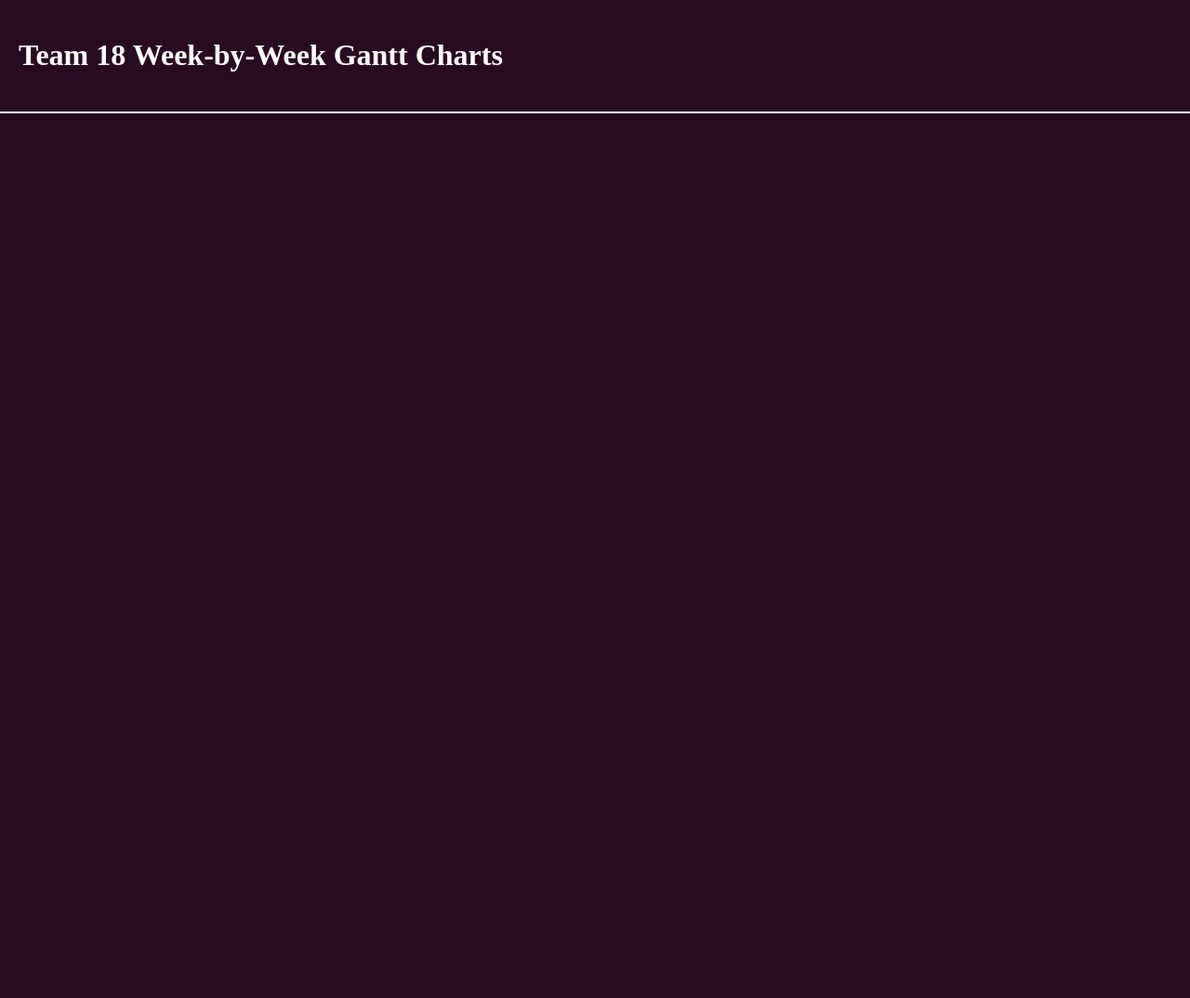
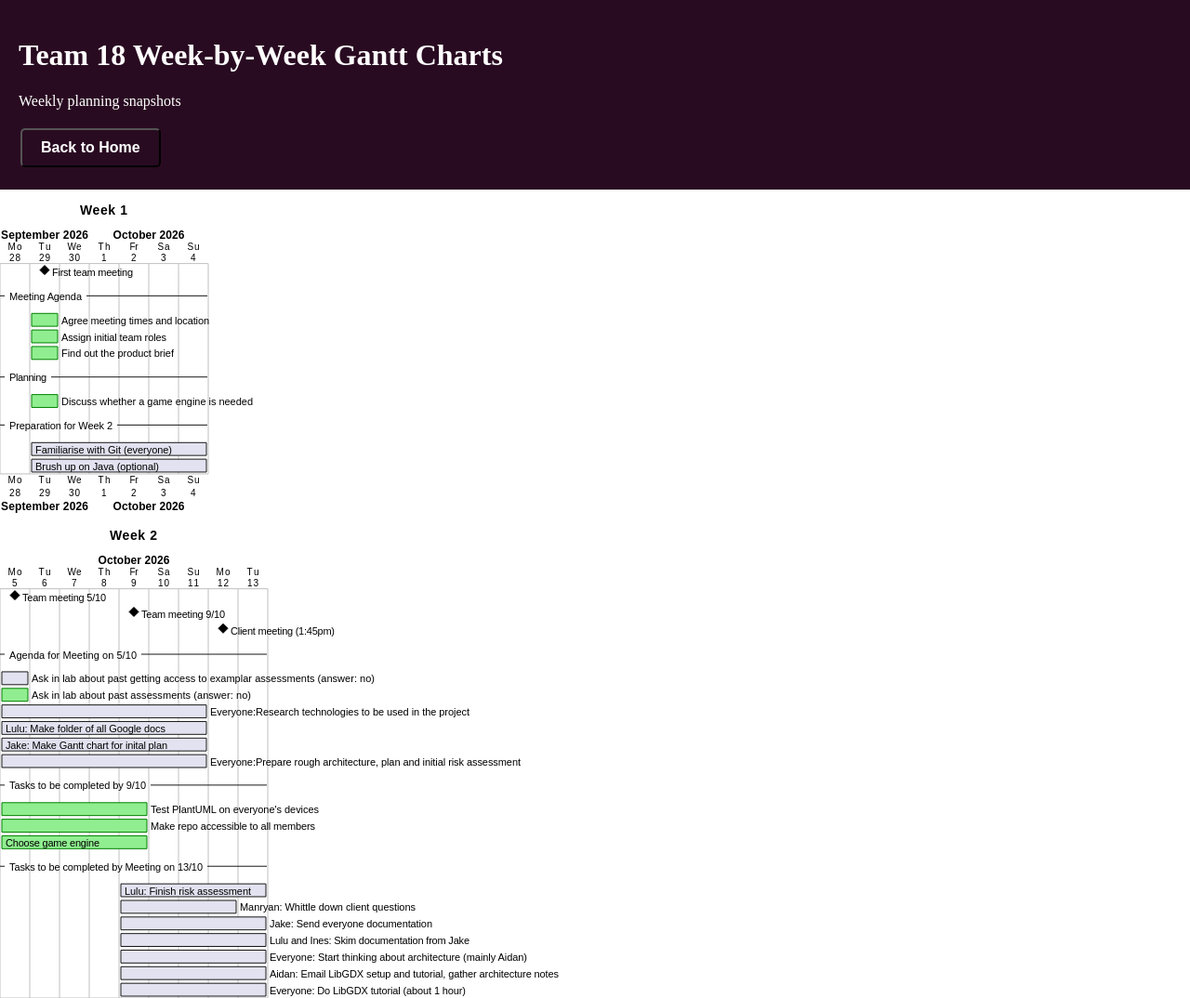
Before and after one commit to tpwoolley/team18-eng-1-website, a plain HTML site: page gantt-charts.html in a window 1280 px wide. Shown: the top 1074 px of the page at 93% size. Before the commit the page ends 800 px from the top, so only its background shows below. Drawn offline with Linux system fonts and the light colour scheme.

Commit message:
added weekly snapshots

```diff
--- a/gantt-charts.html
+++ b/gantt-charts.html
@@ -1,13 +1,23 @@
 <!DOCTYPE html>
+<html lang="en">
 <head>
     <meta charset="UTF-8">
     <meta name="viewport" content="width=device-width, initial-scale=1.0">
     <title>Team 18 Gantt Charts</title>
     <link rel="stylesheet" type="text/css" href="style.css">
 </head>
-<body>
+<body class="gantt-page">
     <header>
         <h1>Team 18 Week-by-Week Gantt Charts</h1>
+        <p>Weekly planning snapshots</p>
+        <button class="button" onclick="window.location.href='index.html'">Back to Home</button><br>
     </header>
 
+    <img src="Weekly%20Snapshots/Week%201.svg" alt="Gantt chart for week 1"><br>
+    <img src="Weekly%20Snapshots/Week%202.svg" alt="Gantt chart for week 2"><br>
+    <img src="Weekly%20Snapshots/Week%203.svg" alt="Gantt chart for week 3"><br>
+    <img src="Weekly%20Snapshots/Week%204.svg" alt="Gantt chart for week 4"><br>
+    <img src="Weekly%20Snapshots/Week%205.svg" alt="Gantt chart for weeks 5 and 6"><br>
+    <img src="Weekly%20Snapshots/Week%206.svg" alt="Gantt chart for week 6"><br>
 </body>
+</html>
--- a/style.css
+++ b/style.css
@@ -3,6 +3,13 @@ body {
     padding: 0;
     background-color: #290b21;
 }
+
+body.gantt-page {
+    background-color: #fff;
+    text-align: left;
+}
+
+
 
 header {
     background-color: #290b21;
```
